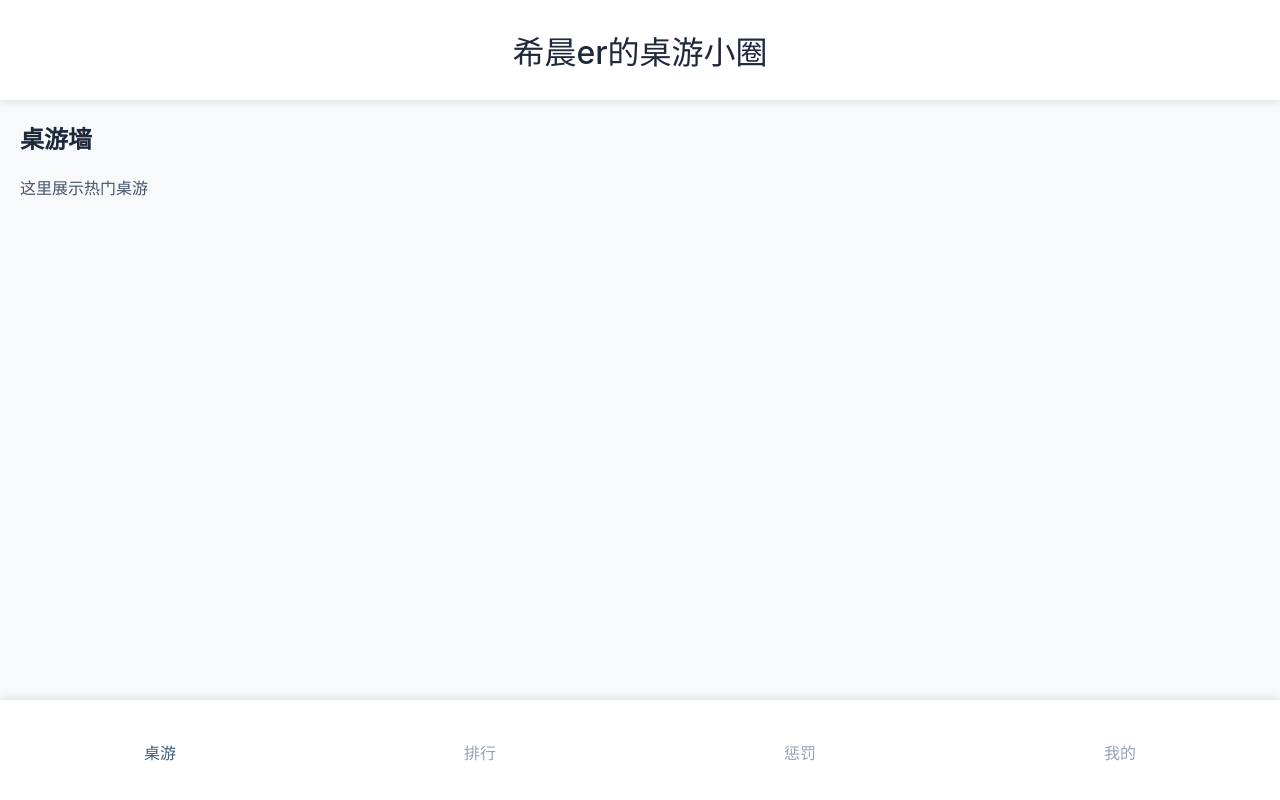
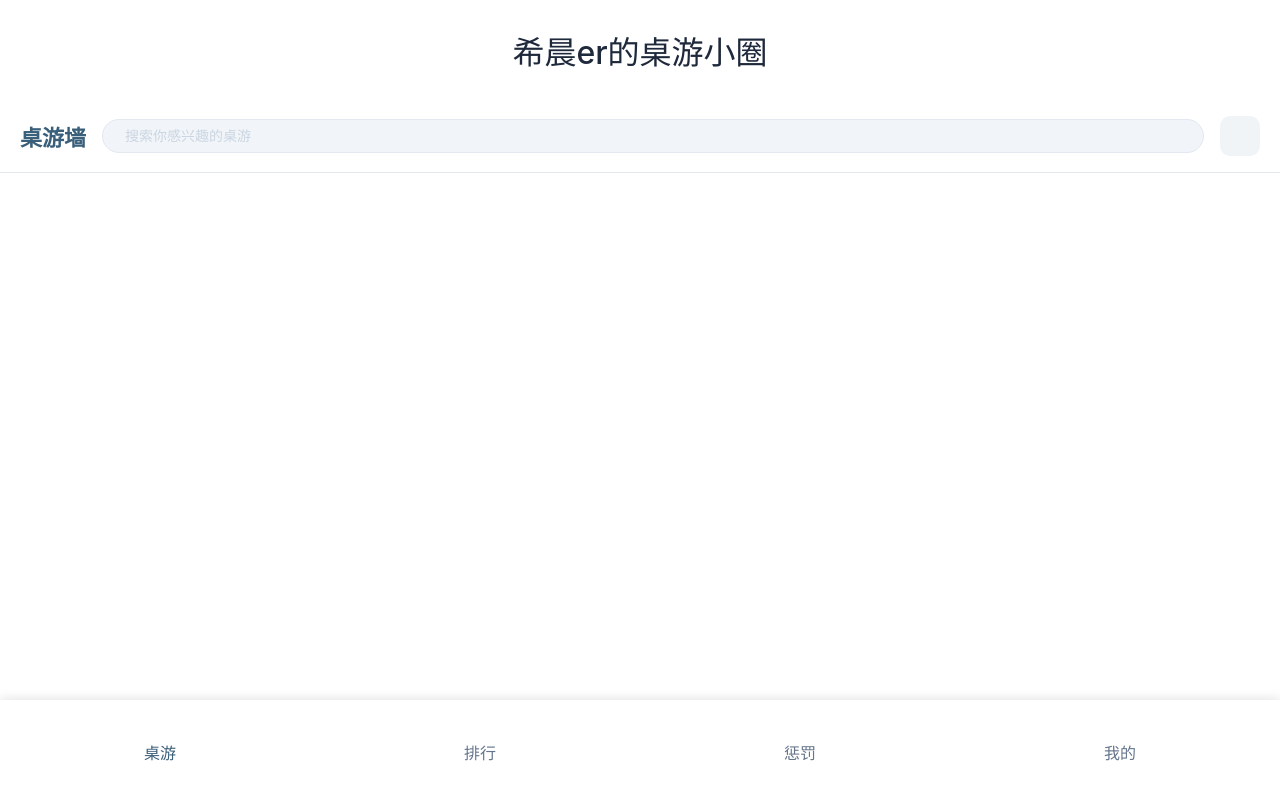
Before and after one commit to XiChen1234/BoardParty-Frontend, a Vue app: page /list in a window 1280 px wide. Built offline with nearby package versions, Linux system fonts and the light colour scheme; a small style sheet from the web is missing.

Commit message:
feat: update variables and search
更新颜色变量
完成搜索结构和样式

```diff
--- a/src/assets/variables.css
+++ b/src/assets/variables.css
@@ -1,25 +1,99 @@
 :root {
-  /* 核心主色（品牌色） */
-  --color-primary-dark: #28455A;
-  --color-primary: #3A5F7A;
-  --color-primary-light: #8BA6B8;
-  --color-primary-ultralight: #F0F4F7;
 
-  /* 辅助色（功能点缀色） */
-  --color-accent-orange: #D98859;
-  --color-accent-green: #6A9983;
+  /* ====================================
+     一、颜色资源（Palette）
+     仅用于定义颜色，不建议直接在业务代码中使用
+  ==================================== */
 
-  /* 中性色（简约大气的核心基底） */
-  --color-background: #F8F9FA;
-  --color-card-bg: #FFFFFF;
-  --color-text-primary: #1E293B;
-  --color-text-secondary: #475569;
-  --color-text-tertiary: #94A3B8;
-  --color-text-placeholder: #CBD5E1;
-  --color-border: #E2E8F0;
+  /* 主品牌蓝色系 */
+  --blue-900: #28455A;
+  --blue-700: #3A5F7A;
+  --blue-500: #5F7F99;
+  --blue-400: #8BA6B8;
+  --blue-100: #DCE6EE;
+  --blue-50: #F0F4F7;
 
-  /* 功能色（固定场景专用） */
-  --color-danger: #C75047;
-  --color-danger-bg: #FBEAE9;
-  --color-disabled-bg: #F1F5F9;
+  /* 点缀颜色 */
+  --orange-500: #D98859;
+  --green-500: #6A9983;
+
+  /* 灰度体系（界面基础色） */
+  --gray-950: #0F172A;
+  --gray-900: #1E293B;
+  --gray-700: #475569;
+  --gray-500: #64748B;
+  --gray-400: #94A3B8;
+  --gray-300: #CBD5E1;
+  --gray-200: #E2E8F0;
+  --gray-100: #F1F5F9;
+  --gray-50: #F8F9FA;
+  --gray-0: #ffffff;
+
+  /* 状态颜色 */
+  --red-500: #C75047;
+  --red-100: #FBEAE9;
+
+  /* ====================================
+     二、语义变量（Semantic）
+     页面开发时主要使用这一层变量
+  ==================================== */
+
+  /* 主品牌色 */
+  --color-primary: var(--blue-700);
+  --color-primary-hover: var(--blue-900);
+  --color-primary-soft: var(--blue-50);
+  --color-primary-border: var(--blue-100);
+
+  /* 功能点缀色 */
+  --color-accent: var(--orange-500);
+  --color-success: var(--green-500);
+
+  /* 页面背景 */
+  --color-bg-page: var(--gray-50);
+  --color-bg-card: var(--gray-0);
+  --color-bg-soft: var(--gray-100);
+  --color-bg-hover: var(--blue-50);
+
+  /* 文字颜色 */
+  --color-text-primary: var(--gray-900);
+  --color-text-secondary: var(--gray-700);
+  --color-text-tertiary: var(--gray-500);
+  --color-text-placeholder: var(--gray-300);
+  --color-text-inverse: var(--gray-0);
+
+  /* 边框 */
+  --color-border: var(--gray-200);
+  --color-border-soft: var(--gray-100);
+
+  /* 状态颜色 */
+  --color-danger: var(--red-500);
+  --color-danger-bg: var(--red-100);
+
+  /* 交互状态 */
+  --color-focus-ring: var(--blue-400);
+  --color-focus-bg: var(--gray-100);
+
+  /* ====================================
+     三、组件变量（Component）
+     常见组件的默认样式变量
+  ==================================== */
+
+  /* 卡片组件 */
+  --card-bg: var(--color-bg-card);
+  --card-border: var(--color-border);
+  --card-radius: 12px;
+
+  /* 按钮组件 */
+  --button-primary-bg: var(--color-primary);
+  --button-primary-hover: var(--color-primary-hover);
+  --button-primary-text: var(--color-text-inverse);
+
+  /* 输入框组件 */
+  --input-bg: var(--gray-0);
+  --input-border: var(--color-border);
+  --input-focus-border: var(--color-primary);
+
+  /* 标签组件 */
+  --tag-bg: var(--color-bg-soft);
+  --tag-text: var(--color-text-secondary);
 }
--- a/src/views/GameView.vue
+++ b/src/views/GameView.vue
@@ -3,25 +3,111 @@
 </script>
 
 <template>
-  <div class="game-wall">
-    <h1>桌游墙</h1>
-    <p>这里展示热门桌游</p>
+  <div class="game-page">
+    <!-- 头部 -->
+    <div class="header">
+      <h1 class="title">桌游墙</h1>
+      <div class="search">
+        <i class="iconfont icon-search"></i>
+        <input type="text" placeholder="搜索你感兴趣的桌游">
+      </div>
+      <div class="filter">
+        <i class="iconfont icon-filter"></i>
+      </div>
+    </div>
+    <!-- 已选择的条件列表 -->
+    <!-- 显示方式（瀑布流、网格流） -->
+    <!-- 桌游列表 -->
+    <!-- 选择条件panel -->
+
   </div>
 </template>
 
 <style scoped>
-.game-wall {
-  padding: 20px;
+.game-page {
+  background: var(--color-bg-page);
 }
 
-h1 {
-  font-size: 24px;
-  margin-bottom: 20px;
+.header {
+  display: flex;
+  align-items: center;
+  justify-content: space-between;
+  padding: 16px 20px;
+  background: var(--color-bg-card);
+  border-bottom: 1px solid var(--color-border);
+  position: sticky;
+  top: 0;
+  z-index: 100;
+}
+
+.title {
+  font-size: 22px;
+  font-weight: 600;
+  color: var(--color-primary);
+  margin: 0;
+  white-space: nowrap;
+}
+
+.search {
+  flex: 1;
+  display: flex;
+  align-items: center;
+  margin: 0 16px;
+  padding: 8px 14px;
+  background: var(--color-bg-soft);
+  border-radius: 20px;
+  border: 1px solid var(--color-border);
+  transition: all 0.2s ease;
+}
+
+.search:focus-within {
+  border-color: var(--input-focus-border);
+  box-shadow: 0 0 0 3px var(--color-focus-bg);
+}
+
+.search .iconfont {
+  color: var(--color-text-tertiary);
+  font-size: 14px;
+  margin-right: 8px;
+}
+
+.search input {
+  flex: 1;
+  border: none;
+  outline: none;
+  background: transparent;
+  font-size: 14px;
   color: var(--color-text-primary);
 }
 
-p {
-  font-size: 16px;
-  color: var(--color-text-secondary);
+.search input::placeholder {
+  color: var(--color-text-placeholder);
+}
+
+.filter {
+  display: flex;
+  align-items: center;
+  justify-content: center;
+  width: 40px;
+  height: 40px;
+  background: var(--color-primary-soft);
+  border-radius: 10px;
+  cursor: pointer;
+  transition: all 0.2s ease;
+}
+
+.filter:hover {
+  background: var(--color-primary-border);
+}
+
+.filter .iconfont {
+  font-size: 18px;
+  color: var(--color-primary);
+}
+
+@media screen and (max-width: 767px) {
+  .title {
+    display: none;
+  }
 }
 </style>
```
